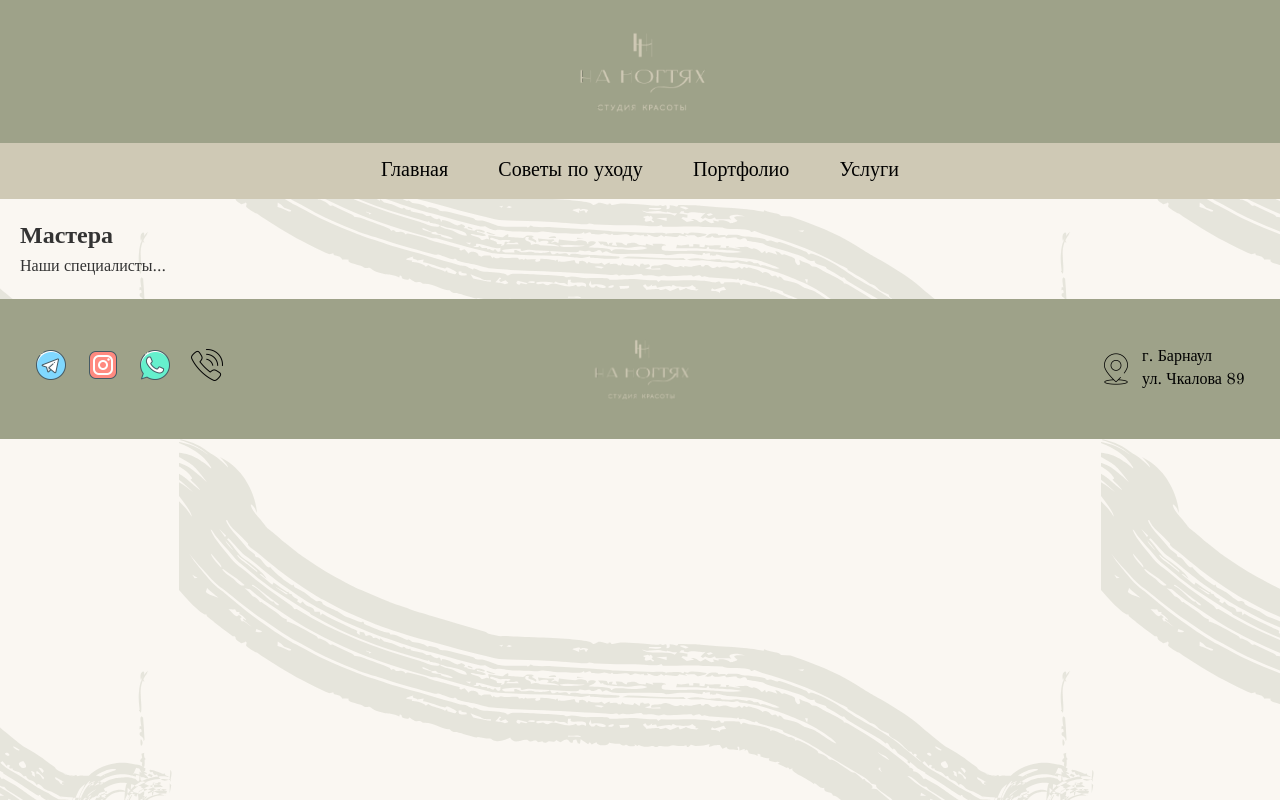
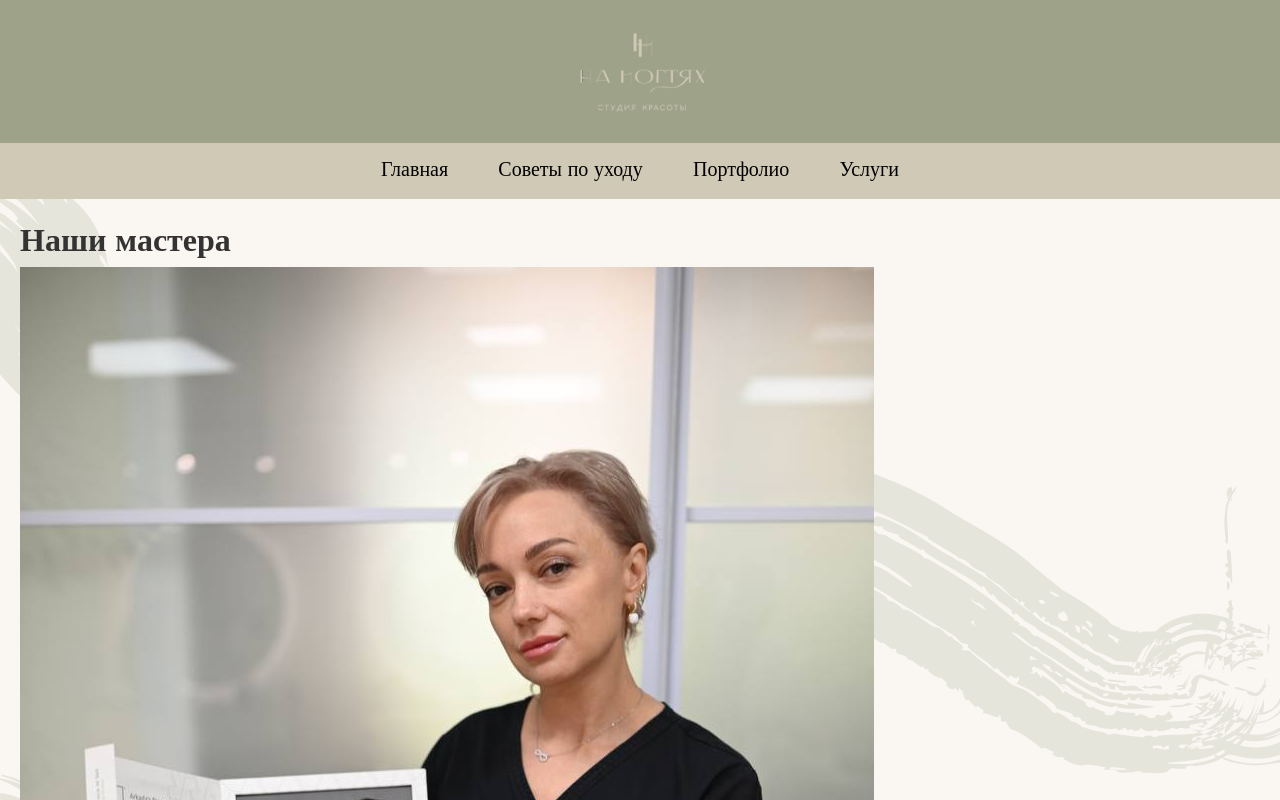
Before and after one commit to Katya705/shestakova_pie_32_2, a React (Vite) app in the folder beauty-salon/: page /masters in a window 1280 px wide. Shown: the top 800 px of the page. Built offline with nearby package versions, Linux system fonts and the light colour scheme.

Commit message:
Update Masters.jsx

```diff
--- a/beauty-salon/src/pages/Masters/Masters.jsx
+++ b/beauty-salon/src/pages/Masters/Masters.jsx
@@ -1,4 +1,64 @@
-function Masters() {
-    return <section><h2>Мастера</h2><p>Наши специалисты...</p></section>;
+import React from 'react';
+import styles from './Masters.module.scss';
+import natalia from '../../assets/natalia.jpg';
+import ekaterina from '../../assets/ekaterina.jpg';
+import kseniya from '../../assets/kseniya.jpg';
+import anzhelika from '../../assets/anzhelika.jpg';
+
+
+const masters = [
+  {
+    photo: natalia,
+    title: 'Наталья — топ-мастер ногтевого сервиса, специалист по бровям!',
+    description:
+      'Эксперт с безупречным вкусом и точной техникой. Наталья выполняет маникюр и педикюр любой сложности, владеет современными техниками дизайна и ухода. Также специализируется на оформлении бровей: окрашивание, коррекция, уход — всё для вашего идеального образа.'
+  },
+  {
+    photo: ekaterina,
+    title: 'Екатерина — мастер ногтевого сервиса!',
+    description:
+      'Аккуратность, стиль и забота о клиентах — визитная карточка Екатерины. Специализируется на маникюре, создаёт элегантные образы и тщательно следит за здоровьем ногтей.'
+  },
+  {
+    photo: kseniya,
+    title: 'Ксения — мастер ногтевого сервиса, специалист по бровям!',
+    description:
+      'Ксения — мастер, к которому возвращаются снова и снова. Выполняет маникюр и педикюр, а также оформляет брови: от окрашивания до ухода. Работает в актуальных техниках, умеет услышать пожелания и предложить лучшее.'
+  },
+  {
+    photo: anzhelika,
+    title: 'Анжелика — мастер ногтевого сервиса!',
+    description:
+      'Мягкий подход, щепетильное исполнение и внимание к каждой детали. Анжелика создаёт безупречные образы для ваших рук и ног, сочетая эстетику и комфорт.'
   }
-  export default Masters;
+];
+
+const Masters = () => {
+  return (
+    <div className={styles.wrapper}>
+
+      <h1 className={styles.title}>Наши мастера</h1>
+
+      <div className={styles.masters}>
+        {masters.map((master, index) => (
+          <div key={index} className={styles.card}>
+
+            <img src={master.photo} alt={master.title} className={styles.photo} />
+
+
+            <div className={styles.text}>
+
+              <p className={styles.name}>
+                <strong>{master.title}</strong>
+              </p>
+
+              <p className={styles.description}>{master.description}</p>
+            </div>
+          </div>
+        ))}
+      </div>
+    </div>
+  );
+};
+
+export default Masters;
```
